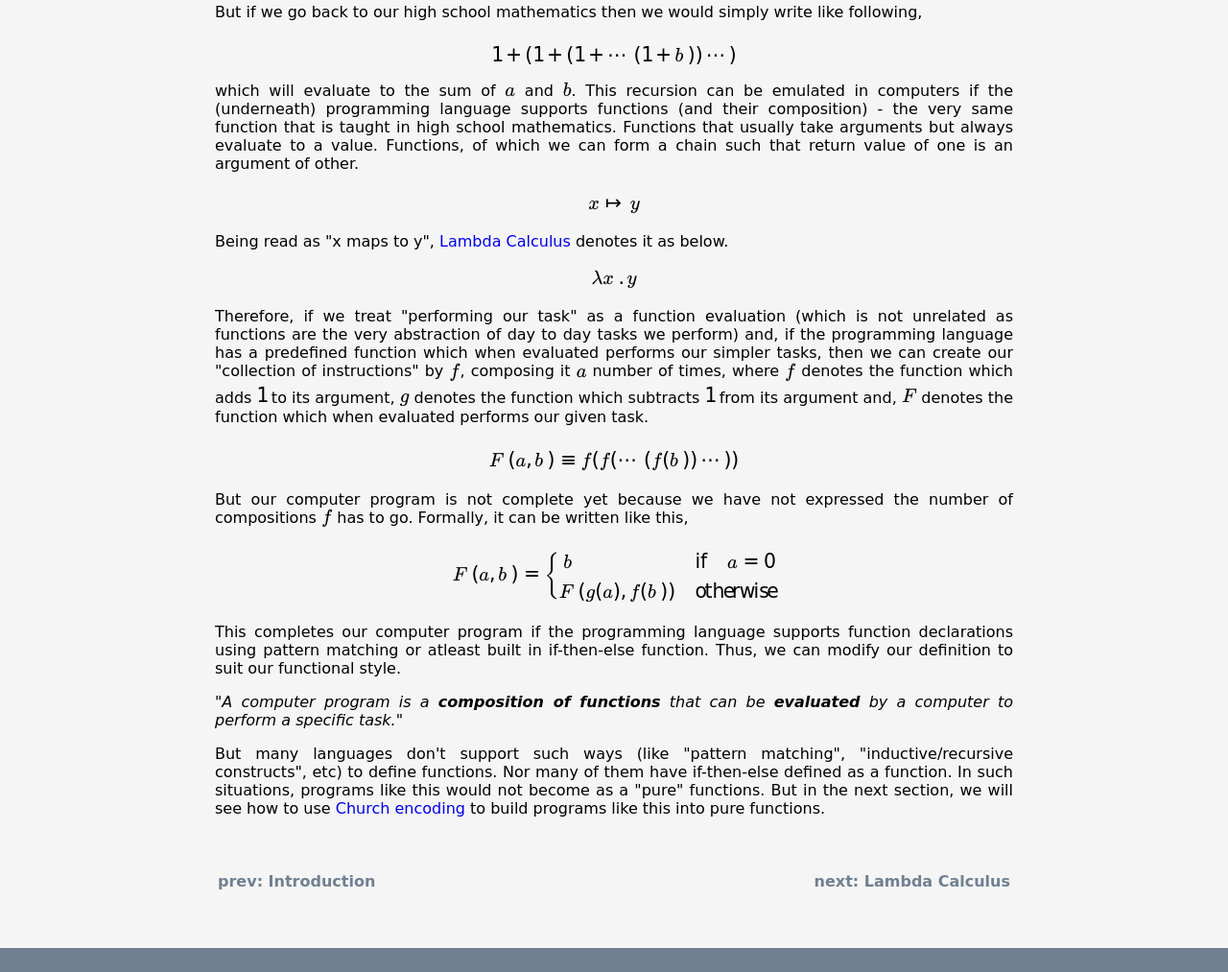
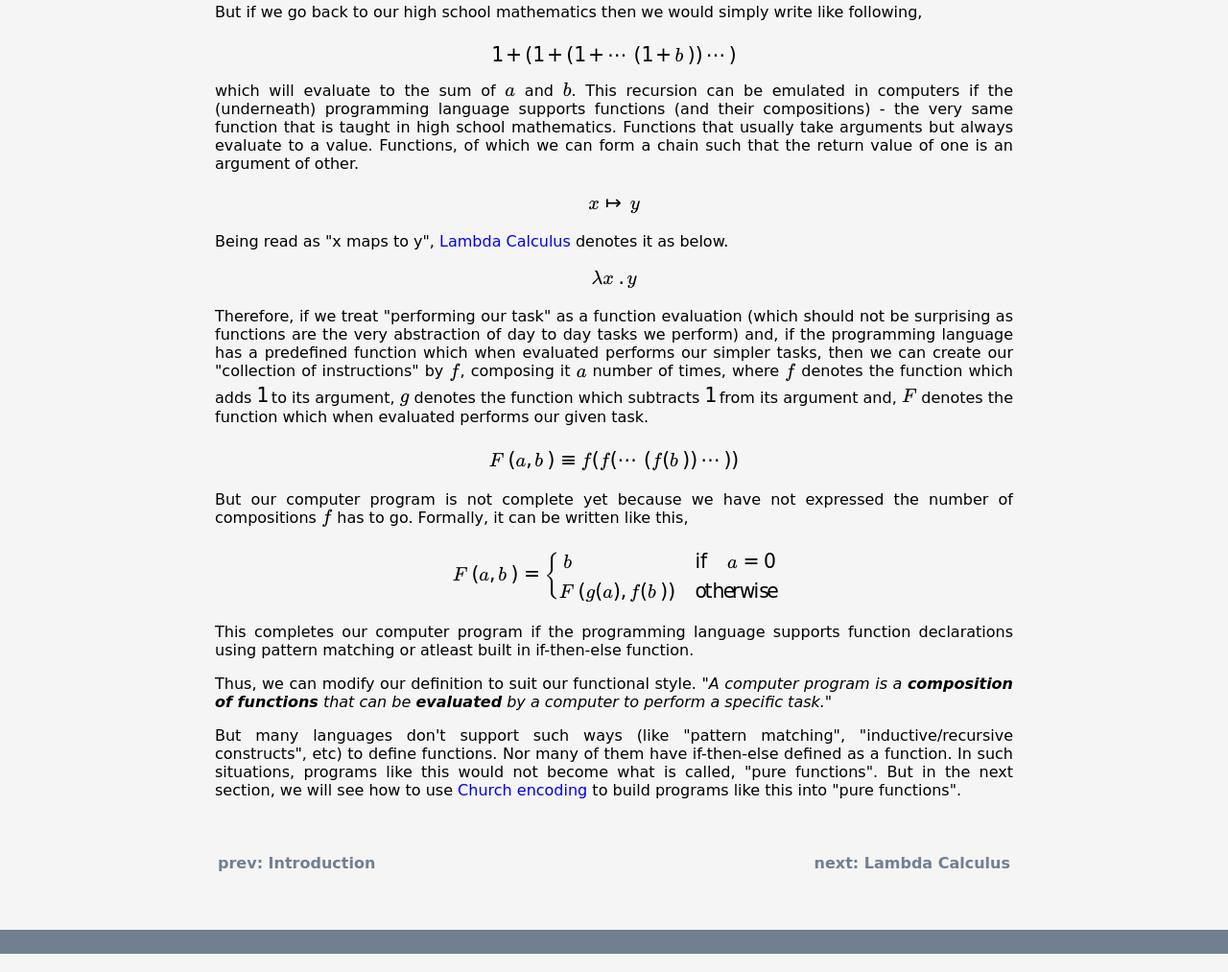
Before and after one commit to Ankit-Jaiswal/101inFunctional, a plain HTML site: page docs/foundation.html in a window 1280 px wide. Shown: the part 586-1599 px from the top of the page at 96% size. Drawn offline with nearby package versions, Linux system fonts and the light colour scheme; a web font is replaced by a local one.

Commit message:
some corrections

```diff
--- a/docs/foundation.html
+++ b/docs/foundation.html
@@ -55,16 +55,16 @@
       \[1 + (1 + (1 + \cdots (1 + b \: )) \cdots )\]
       which will evaluate to the sum of \(a\) and \(b\).
       This recursion can be emulated in computers if the (underneath) programming language supports
-      functions (and their composition) - the very same function that is taught in high school mathematics.
+      functions (and their compositions) - the very same function that is taught in high school mathematics.
       Functions that usually take arguments but always evaluate to a value.
-      Functions, of which we can form a chain such that return value of one is an argument of other.
+      Functions, of which we can form a chain such that the return value of one is an argument of other.
       \[x \mapsto y\]
       Being read as "x maps to y",
       <a class="link" href="https://en.wikipedia.org/wiki/Lambda_calculus">Lambda Calculus</a>
       denotes it as below.
       \[\lambda x \: . y\]
       Therefore, if we treat "performing our task" as a function evaluation
-      (which is not unrelated as functions are the very abstraction of day to day tasks we perform) and,
+      (which should not be surprising as functions are the very abstraction of day to day tasks we perform) and,
       if the programming language has a predefined function which when evaluated performs
       our simpler tasks, then we can create our "collection of instructions" by \(f\),
       composing it \(a\) number of times, where \(f\) denotes the function which
@@ -77,19 +77,19 @@
       \[ F\: (a,b\: ) = \begin{cases}\: b & \text{if} \quad a=0 \\ F\: (g(a),f(b\: )) & \text{otherwise} \end{cases} \]
       This completes our computer program if the programming language supports function declarations
       using pattern matching or atleast built in if-then-else function.
+    </p>
+    <p class="paragraph">
       Thus, we can modify our definition to suit our functional style.
-    </p>
-    <p class="paragraph"><em>
-      "A computer program is a <strong>composition of functions</strong>
+      <em>"A computer program is a <strong>composition of functions</strong>
       that can be <strong>evaluated</strong> by a computer to perform a specific task." </em>
     </p>
     <p class="paragraph">
       But many languages don't support such ways (like "pattern matching", "inductive/recursive constructs", etc)
       to define functions. Nor many of them have if-then-else defined as a function.
-      In such situations, programs like this would not become as a "pure" functions.
+      In such situations, programs like this would not become what is called, "pure functions".
       But in the next section, we will see how to use
       <a class="link" href="https://en.wikipedia.org/wiki/Church_encoding">Church encoding</a>
-      to build programs like this into pure functions.
+      to build programs like this into "pure functions".
     </p>
     <br><br>
     <table class="secnav">
```
